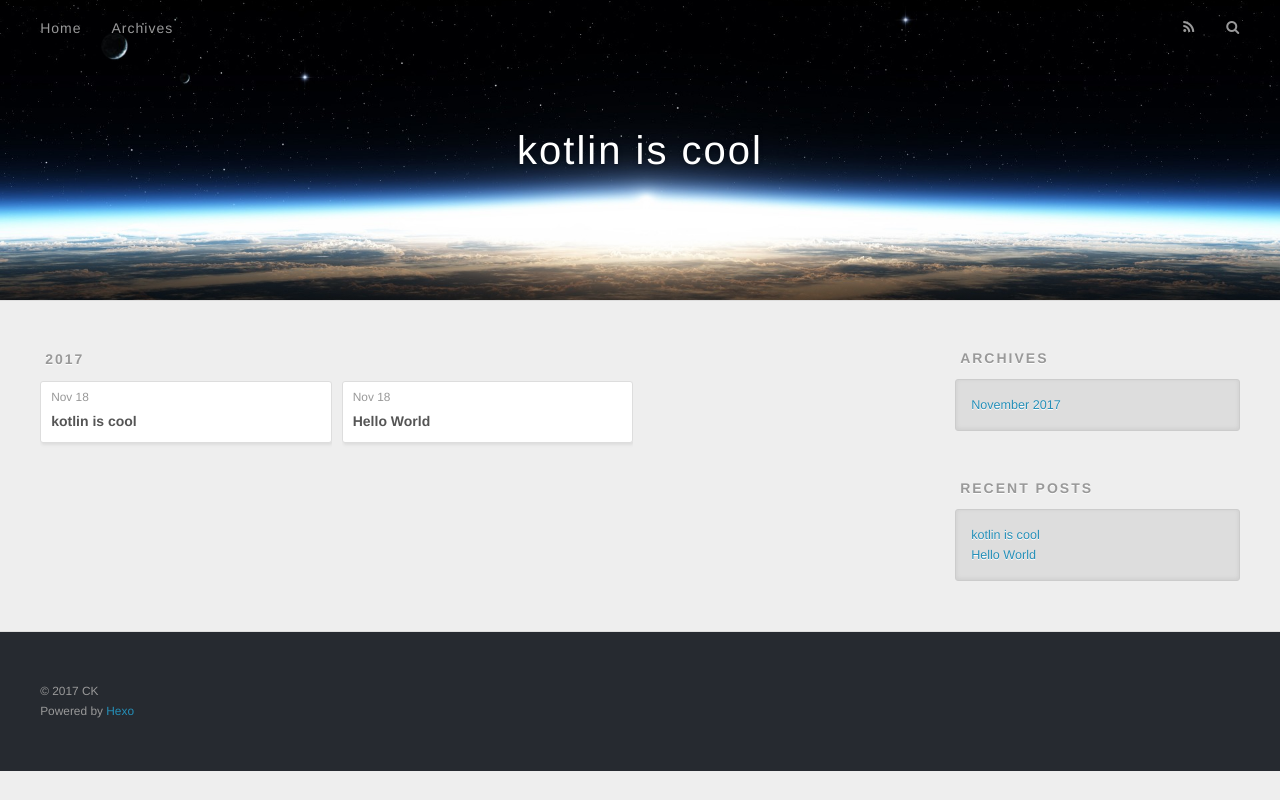
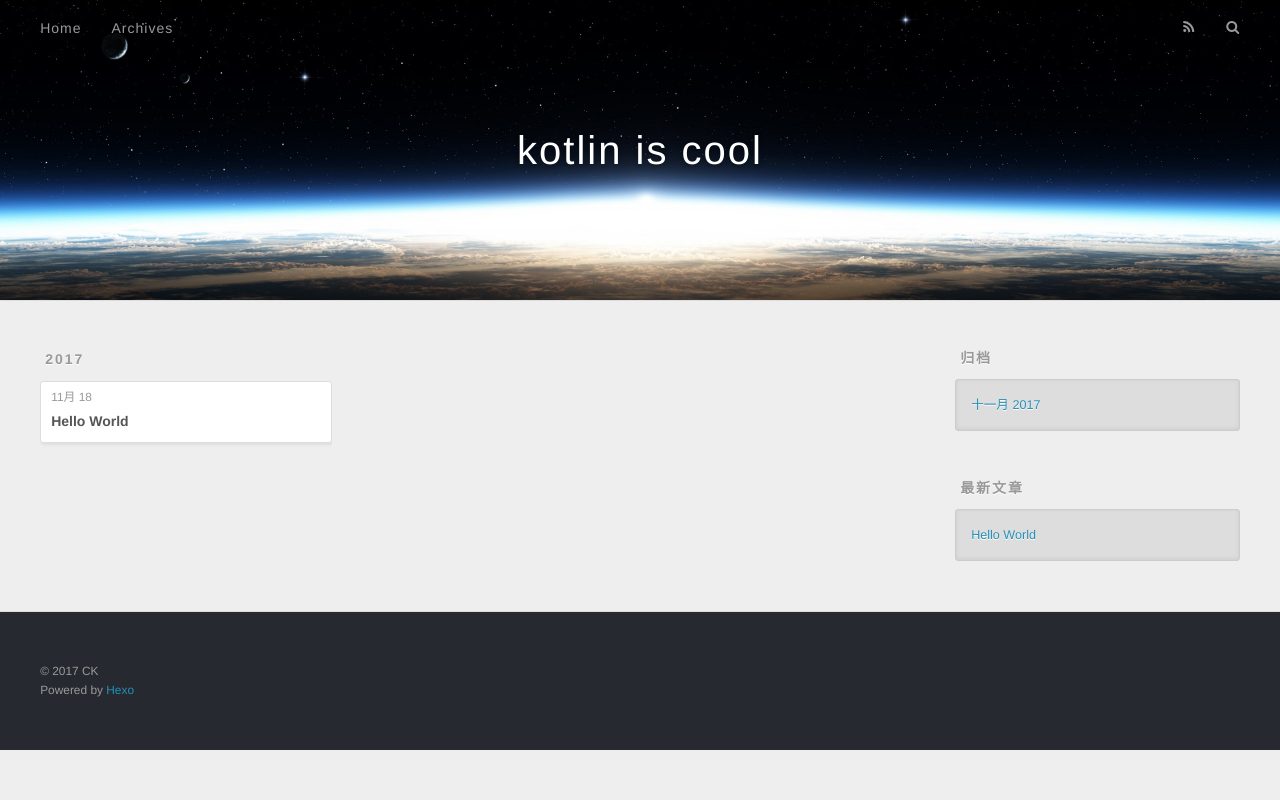
Before and after one commit to lschengkai/lschengkai.github.io, a plain HTML site: page archives/index.html in a window 1280 px wide. Drawn offline with nearby package versions, Linux system fonts and the light colour scheme.

Commit message:
Site updated: 2017-11-18 20:52:22

```diff
--- a/archives/index.html
+++ b/archives/index.html
@@ -3,13 +3,13 @@
 <head>
   <meta charset="utf-8">
 
-  <title>Archives | kotlin is cool</title>
+  <title>归档 | kotlin is cool</title>
   <meta name="viewport" content="width=device-width, initial-scale=1, maximum-scale=1">
   <meta property="og:type" content="website">
 <meta property="og:title" content="kotlin is cool">
 <meta property="og:url" content="http://kotlin.cool/archives/index.html">
 <meta property="og:site_name" content="kotlin is cool">
-<meta property="og:locale" content="zh-Hans">
+<meta property="og:locale" content="zh-CN">
 <meta name="twitter:card" content="summary">
 <meta name="twitter:title" content="kotlin is cool">
 
@@ -51,7 +51,7 @@
 
           <a id="nav-rss-link" class="nav-icon" href="/atom.xml" title="RSS Feed"></a>
 
-        <a id="nav-search-btn" class="nav-icon" title="Search"></a>
+        <a id="nav-search-btn" class="nav-icon" title="搜索"></a>
       </nav>
       <div id="search-form-wrap">
         <form action="//google.com/search" method="get" accept-charset="UTF-8" class="search-form"><input type="search" name="q" class="search-form-input" placeholder="Search"><button type="submit" class="search-form-submit">&#xF002;</button><input type="hidden" name="sitesearch" value="http://kotlin.cool"></form>
@@ -76,27 +76,8 @@
     <article class="archive-article archive-type-post">
   <div class="archive-article-inner">
     <header class="archive-article-header">
-      <a href="/2017/11/18/kotlin-is-cool/" class="archive-article-date">
-  <time datetime="2017-11-18T10:11:07.000Z" itemprop="datePublished">Nov 18</time>
-</a>
-
-
-    <h1 itemprop="name">
-      <a class="archive-article-title" href="/2017/11/18/kotlin-is-cool/">kotlin is cool</a>
-    </h1>
-
-
-    </header>
-  </div>
-</article>
-
-
-
-    <article class="archive-article archive-type-post">
-  <div class="archive-article-inner">
-    <header class="archive-article-header">
       <a href="/2017/11/18/hello-world/" class="archive-article-date">
-  <time datetime="2017-11-18T09:55:20.000Z" itemprop="datePublished">Nov 18</time>
+  <time datetime="2017-11-18T09:55:20.000Z" itemprop="datePublished">11月 18</time>
 </a>
 
 
@@ -127,9 +108,9 @@
 
 
   <div class="widget-wrap">
-    <h3 class="widget-title">Archives</h3>
+    <h3 class="widget-title">归档</h3>
     <div class="widget">
-      <ul class="archive-list"><li class="archive-list-item"><a class="archive-list-link" href="/archives/2017/11/">November 2017</a></li></ul>
+      <ul class="archive-list"><li class="archive-list-item"><a class="archive-list-link" href="/archives/2017/11/">十一月 2017</a></li></ul>
     </div>
   </div>
 
@@ -137,13 +118,9 @@
 
 
   <div class="widget-wrap">
-    <h3 class="widget-title">Recent Posts</h3>
+    <h3 class="widget-title">最新文章</h3>
     <div class="widget">
       <ul>
-
-          <li>
-            <a href="/2017/11/18/kotlin-is-cool/">kotlin is cool</a>
-          </li>
 
           <li>
             <a href="/2017/11/18/hello-world/">Hello World</a>
```
Also changed, not shown: 2017/11/18/hello-world/index.html (+6 -24 lines), archives/2017/11/index.html (+7 -30 lines), archives/2017/index.html (+7 -30 lines), index.html (+6 -46 lines).
